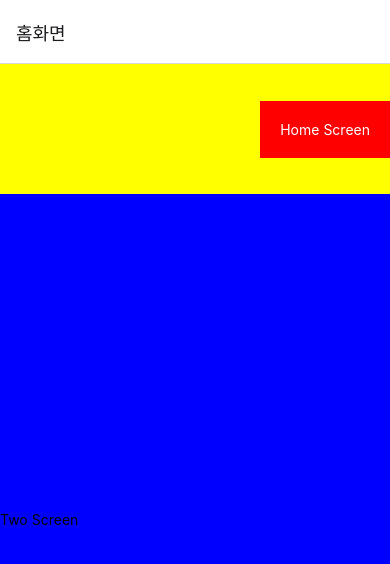
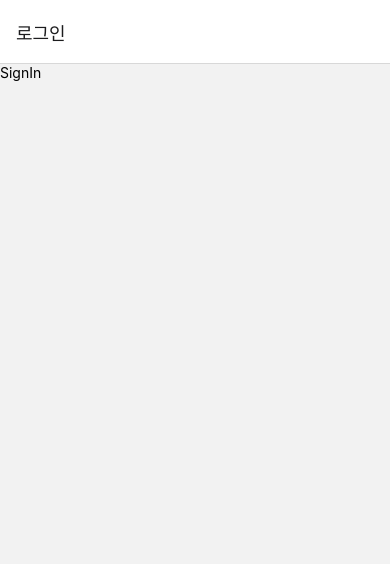
Before and after one commit to sooonding/RN_Delivery, a React Native app: screen /SignIn in a window 390 px wide. Shown: the top 564 px of the page. Built offline with nearby package versions, Linux system fonts and the light colour scheme.

Commit message:
feat(navigator):
-react-navigator 사용
- bottom-tap 사용
- 중첨 네비게이션 사용

```diff
--- a/App.tsx
+++ b/App.tsx
@@ -1,98 +1,67 @@
-import React, {useCallback} from 'react';
-import {Text, TouchableHighlight, View, Pressable} from 'react-native';
+import React, {useState} from 'react';
+import {NavigationContainer} from '@react-navigation/native';
+import {createNativeStackNavigator} from '@react-navigation/native-stack';
+import {createBottomTabNavigator} from '@react-navigation/bottom-tabs';
+import Orders from './src/pages/Orders';
+import Delivery from './src/pages/Delivery';
+import Settings from './src/pages/Settings';
+import SignIn from './src/pages/SignIn';
+import SignUp from './src/pages/SignUp';
 
-import {NavigationContainer, ParamListBase} from '@react-navigation/native';
-import {
-  createNativeStackNavigator,
-  NativeStackScreenProps,
-} from '@react-navigation/native-stack';
+//NOTE: LogggedIn과 RootStack을 나눈 이유는 각각의 성질이 다르기 떄문에(로그인과 비로그인)
 
+export type LoggedInParamList = {
+  Orders: undefined;
+  Settings: undefined; //NOTE: 정산화면
+  Delivery: undefined; //NOTE: 배달(지도화면)
+  Complete: {orderId: string}; //NOTE: parameter칸(무엇을 완료하였는지에 대한 정보)
+};
+
+export type RootStackParamList = {
+  SignIn: undefined;
+  SignUp: undefined;
+};
+
+const Tab = createBottomTabNavigator();
 // NOTE Stack을 부르는것은 그냥 외우자
 const Stack = createNativeStackNavigator();
 
-type RootStackParamList = {
-  Home: undefined;
-  Details: undefined;
-};
-
-// NOTE: 해당 type은 react-navigation에서 참조하면 된다.
-type HomeScreenProps = NativeStackScreenProps<RootStackParamList, 'Home'>;
-type DetailsScreenProps = NativeStackScreenProps<ParamListBase, 'Details'>;
-
-function HomeScreen({navigation}: HomeScreenProps) {
-  const onClick = useCallback(() => {
-    //NOTE: 페이지를 이동시키는 역할로 navigate메서드 인자는 screen의 네임과 동일시 이동합니다.
-    navigation.navigate('Details');
-  }, [navigation]);
-
-  const goDetail = useCallback(() => {
-    navigation.navigate('Details');
-  }, [navigation]);
-
-  return (
-    <>
-      <View
-        style={{
-          flex: 1,
-          backgroundColor: 'yellow',
-          alignItems: 'flex-end',
-          justifyContent: 'center',
-        }}>
-        <Pressable
-          onPress={onClick}
-          style={{
-            paddingVertical: 20,
-            paddingHorizontal: 20,
-            backgroundColor: 'red',
-          }}>
-          <Text style={{color: 'white'}}>Home Screen</Text>
-        </Pressable>
-      </View>
-      <View
-        style={{
-          flex: 5,
-          backgroundColor: 'blue',
-          alignItems: 'flex-start',
-          justifyContent: 'center',
-        }}>
-        <Pressable onPress={goDetail}>
-          <Text>Two Screen</Text>
-        </Pressable>
-      </View>
-    </>
-  );
-}
-
-function DetailsScreen({navigation}: DetailsScreenProps) {
-  const onClick = useCallback(() => {
-    navigation.navigate('Home');
-  }, [navigation]);
-
-  return (
-    <>
-      <View style={{flex: 1, alignItems: 'center', justifyContent: 'center'}}>
-        <TouchableHighlight onPress={onClick}>
-          <Text>Details Screen</Text>
-        </TouchableHighlight>
-      </View>
-    </>
-  );
-}
-
 const App = () => {
+  const [isLoggedIn, setLoggedIn] = useState(false);
   return (
     <NavigationContainer>
-      {/* NOTE Navigator가 screen을 그룹으로 묶어준다. (page의 묶음) */}
-      <Stack.Navigator initialRouteName="Home">
-        {/* NOTE screen은 화면(page)이라고 보면 된다. */}
-        {/* NOTE: 해당 Screen이 해당 컴포넌트에 props로 navigation과route를 자동으로 전달합니다. */}
-        <Stack.Screen
-          name="Home"
-          component={HomeScreen}
-          options={{title: '홈화면'}}
-        />
-        <Stack.Screen name="Details" component={DetailsScreen} />
-      </Stack.Navigator>
+      {isLoggedIn && isLoggedIn ? (
+        <Tab.Navigator>
+          <Tab.Screen
+            name="Orders"
+            component={Orders}
+            options={{title: '주문 목록'}}
+          />
+          <Tab.Screen
+            name="Delivery"
+            component={Delivery}
+            options={{headerShown: false}}
+          />
+          <Tab.Screen
+            name="Settings"
+            component={Settings}
+            options={{title: '설정'}}
+          />
+        </Tab.Navigator>
+      ) : (
+        <Stack.Navigator>
+          <Stack.Screen
+            name="SignIn"
+            component={SignIn}
+            options={{title: '로그인'}}
+          />
+          <Stack.Screen
+            name="SignUp"
+            component={SignUp}
+            options={{title: '회원가입'}}
+          />
+        </Stack.Navigator>
+      )}
     </NavigationContainer>
   );
 };
--- a/package.json
+++ b/package.json
@@ -10,6 +10,7 @@
     "lint": "eslint . --ext .js,.jsx,.ts,.tsx"
   },
   "dependencies": {
+    "@react-navigation/bottom-tabs": "^6.2.0",
     "@react-navigation/native": "^6.0.8",
     "@react-navigation/native-stack": "^6.5.0",
     "react": "17.0.2",
--- /dev/null
+++ b/src/pages/Complete.tsx
@@ -0,0 +1,10 @@
+import {Text, SafeAreaView} from 'react-native';
+import React from 'react';
+
+export default function Complete() {
+  return (
+    <SafeAreaView>
+      <Text>완료</Text>
+    </SafeAreaView>
+  );
+}
--- /dev/null
+++ b/src/pages/Delivery.tsx
@@ -0,0 +1,18 @@
+import React from 'react';
+import {createNativeStackNavigator} from '@react-navigation/native-stack';
+import Ing from './Ing';
+import Complete from './Complete';
+
+export default function Delivery() {
+  const Stack = createNativeStackNavigator();
+  return (
+    <Stack.Navigator initialRouteName="Ing">
+      <Stack.Screen name="Ing" component={Ing} options={{headerShown: false}} />
+      <Stack.Screen
+        name="Complete"
+        component={Complete}
+        options={{headerShown: false}}
+      />
+    </Stack.Navigator>
+  );
+}
--- /dev/null
+++ b/src/pages/Ing.tsx
@@ -0,0 +1,10 @@
+import {Text, SafeAreaView} from 'react-native';
+import React from 'react';
+
+export default function Ing() {
+  return (
+    <SafeAreaView>
+      <Text>지도</Text>
+    </SafeAreaView>
+  );
+}
--- /dev/null
+++ b/src/pages/Orders.tsx
@@ -0,0 +1,10 @@
+import {Text, SafeAreaView} from 'react-native';
+import React from 'react';
+
+export default function Orders() {
+  return (
+    <SafeAreaView>
+      <Text>Orders</Text>
+    </SafeAreaView>
+  );
+}
--- /dev/null
+++ b/src/pages/Settings.tsx
@@ -0,0 +1,15 @@
+import {Pressable, Text, View} from 'react-native';
+import React, {useState} from 'react';
+
+function Settings() {
+  const [num, setNum] = useState(0);
+  return (
+    <View>
+      <Pressable onPress={() => setNum(prev => prev + 1)}>
+        <Text>{num}</Text>
+      </Pressable>
+    </View>
+  );
+}
+
+export default Settings;
--- /dev/null
+++ b/src/pages/SignIn.tsx
@@ -0,0 +1,10 @@
+import {View, Text} from 'react-native';
+import React from 'react';
+
+export default function SignIn() {
+  return (
+    <View>
+      <Text>SignIn</Text>
+    </View>
+  );
+}
--- /dev/null
+++ b/src/pages/SignUp.tsx
@@ -0,0 +1,10 @@
+import {View, Text} from 'react-native';
+import React from 'react';
+
+export default function SignUp() {
+  return (
+    <View>
+      <Text>SignUp</Text>
+    </View>
+  );
+}
```
Also changed, not shown: 1 other file (tests, documents, lock files or other folders).
